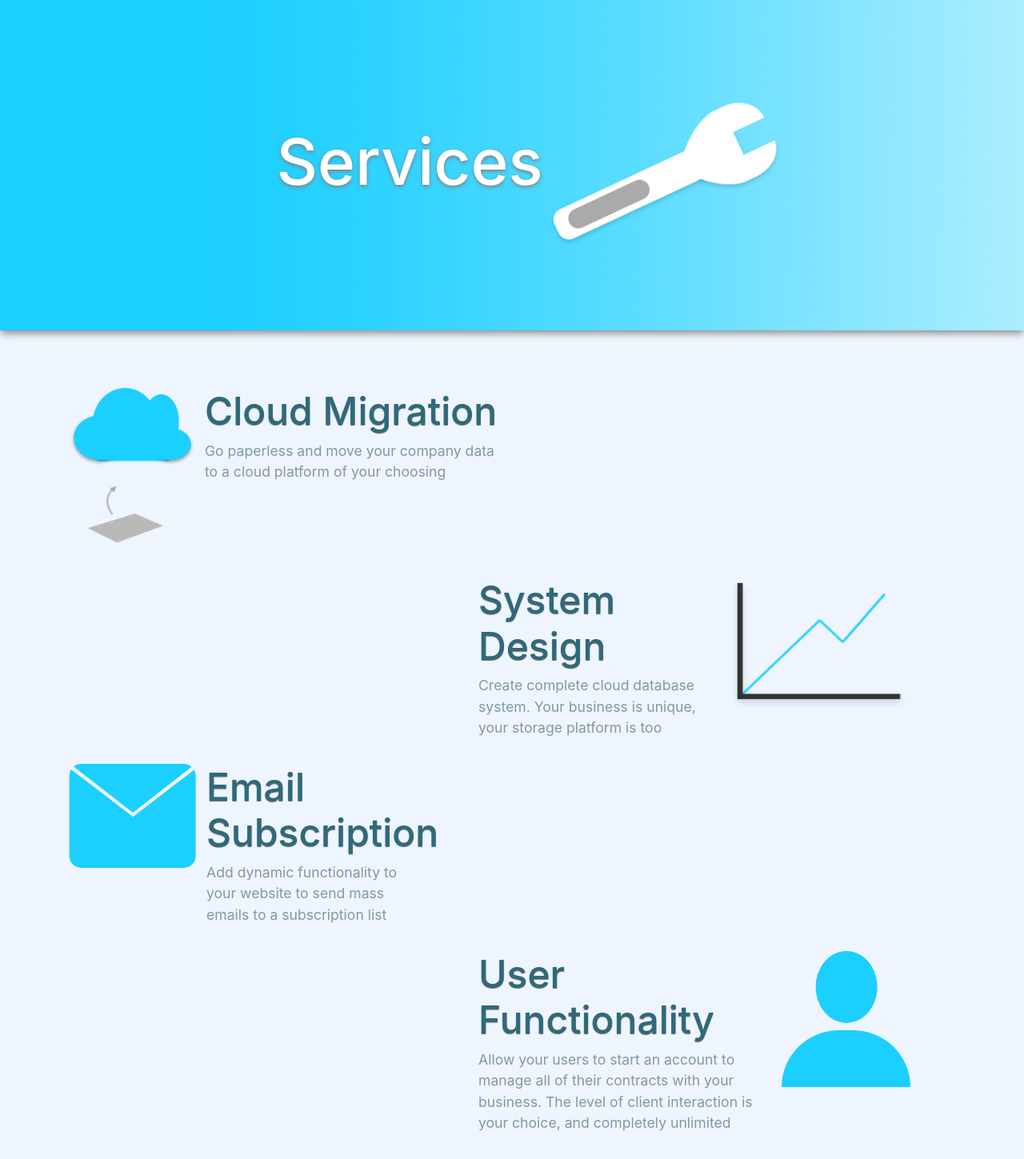
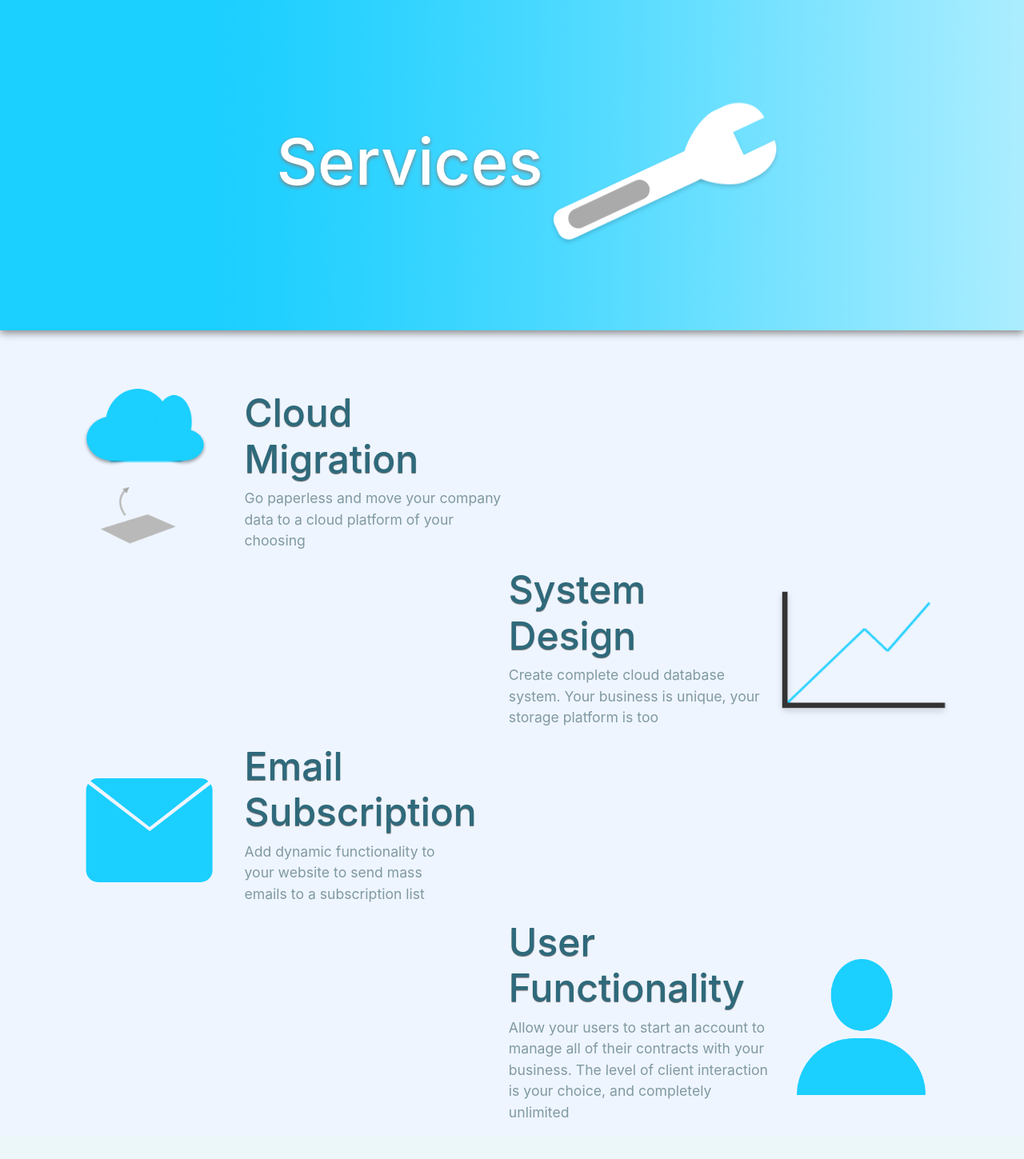
Before and after one commit to wdrescher/drescherdata, a Django app: page /services/ in a window 1280 px wide. Shown: the part 73-1522 px from the top of the page at 80% size. After the commit the page ends 1470 px from the top, so only its background shows below. Run offline with Django 3.2, Linux system fonts and the light colour scheme; parts of the project's set-up code (start-up, migrations or seed data) failed here and were passed over; some libraries are stand-ins or nearby versions.

Commit message:
update table format

```diff
--- a/drescher_data/drescher_data/templates/base.html
+++ b/drescher_data/drescher_data/templates/base.html
@@ -67,49 +67,41 @@
 			<img class='image fullscreen' src='{% static "media/background.png" %}' alt="fresh">
 			<br> <br> <br>
 			<div class="container">
-			  <div class="row">
-			    <div class="col-md-auto">
-			      <img src='{% static "media/newcloud.png" %}' alt="">
-			    </div>
-			    <div class="col-6">
-						<div class="media">
-							<div class="media-body">
+				<table>
+					<tr>
+						<td width="20%"><img src='{% static "media/newcloud.png" %}' alt=""></td>
+						<td width="30%">
 							<h2 id='header' class="mt-0">Cloud</h2>
 							<p>Save everything to one place <br>for constant accuracy,<br> and connect from anywhere</p>
-							</div>
-						</div>
-			    </div>
-			  </div>
-			  <div class="row">
-			    <div class="col">
-			    </div>
-					<div class="col">
-					</div>
-			    <div class="col-md-auto">
-			      <div class="media">
-			      	<div class="media-body">
+						</td>
+						<td width="30%"></td>
+						<td width="20%"></td>
+					</tr>
+
+					<tr>
+						<td></td>
+						<td></td>
+						<td>
 							<h2 id='header' class="mt-0">Efficiency</h2>
 							<p>Manage your resources,<br> increase your profits,<br> and maximise your business hours</p>
-			      	</div>
-			      </div>
-			    </div>
-			    <div class="col-md-auto">
+						</td>
+						<td>
 							<img src='{% static "media/freshchart.png" %}' alt="words">
-			    </div>
-			  </div>
-				<div class="row">
-				 <div class="col-md-auto">
+						</td>
+					</tr>
+
+					<tr>
+						<td>
 							<img src='{% static "media/Mag.png" %}' alt='' style='margin-top:10px;'>
-				 </div>
-				 <div class="col-6">
-					 <div class="media">
-						 <div class="media-body">
+						</td>
+						<td>
 							<h2 id='header' class="mt-0">Insight</h2>
 							<p>Keep track of every aspect of <br>your business to draw new <br>conclusions that lead to direct profit</p>
-					 	</div>
-					 </div>
-				 </div>
-			 </div>
+						</td>
+						<td></td>
+						<td></td>
+					</tr>
+				</table>
 			</div>
 	{% endblock %}
 	</body>
--- a/drescher_data/drescher_data/templates/pages/services.html
+++ b/drescher_data/drescher_data/templates/pages/services.html
@@ -12,68 +12,60 @@
 
 	{% block body %}
 	<div class="container">
-		  <div class="row">
-		    <div class="col-6">
-					<div class="media">
-						<img src="{% static "media/upload@2x.png" %}" style='margin-right: 10px' id='upload'>
-						<div class="media-body">
+		<table>
+			<tr>
+				<td width="20%">
+					<img src="{% static "media/upload@2x.png" %}" style='margin-left: 15px' id='upload'>
+				</td>
+				<td width="30%">
 					<h2 id="header">Cloud Migration</h2>
 					<p>Go paperless and move your
 						company data to a cloud
 					 platform of your choosing
 					</p>
-						</div>
-					</div>
-		    </div>
-		  </div>
-
-		  <div class="row">
-				<div class="col-8">
-
-				</div>
-		    <div id="right" class="col-6">
-		      <div class="media">
-		      	<div class="media-body">
+				</td>
+				<td width="30%"></td>
+				<td width="20%">
+				</td>
+			</tr>
+			<tr>
+				<td></td>
+				<td></td>
+				<td>
 					<h2 id="header">System Design</h2>
 					<p>Create complete cloud database
 						 system. Your business is unique, your storage platform is too</p>
-		      	</div>
+				</td>
+				<td>
 					<img id="chart" src="{% static "media/freshchart.png" %}" alt="words">
-		    	</div>
-	  		</div>
-			</div>
-
-			<div class="row">
-			 <div class="col-6">
-				 <div class="media">
-					 <img src="{% static "media/mail.png" %}" alt=''style='margin-right: 10px'>
-					 <div class="media-body">
+				</td>
+			</tr>
+			<tr>
+				<td><img src="{% static "media/mail.png" %}" alt=''style='margin-left: 20px'></td>
+				<td>
 					<h2 id="header">Email Subscription</h2>
 					<p>Add dynamic functionality to <br>
 						your website to send mass <br>
 						emails to a subscription list
-						 </p>
-					 </div>
-				 </div>
-			 </div>
-		 </div>
+				</td>
+				<td></td>
+				<td></td>
+			</tr>
 
-		 <div class="row">
-			 <div class="col-8">
-			 </div>
-			 <div id="right" class="col-6">
-				 <div class="media">
-					 <div class="media-body">
+			<tr>
+				<td></td>
+				<td></td>
+				<td>
 					<h2 id="header">User Functionality</h2>
 					<p>Allow your users to start an
 					 account to manage all of their
 					 contracts with your business.
 					 The level of client interaction is your
 					 choice, and completely unlimited
-					 </div>
-					 <img id="user" src="{% static "media/Users@2x.png" %}" alt="words">
-				 </div>
-			 </div>
-		 </div>
+				 	</p>
+			 </td>
+			 <td><img id="user" src="{% static "media/Users@2x.png" %}" alt="words"></td>
+			</tr>
+			</table>
 		</div>
 	 {% endblock %}
```
Also changed, not shown: drescher_data/drescher_data/templates/pages/about.html (+7 -11 lines). Lines whose indentation alone changed are shown as unchanged.
